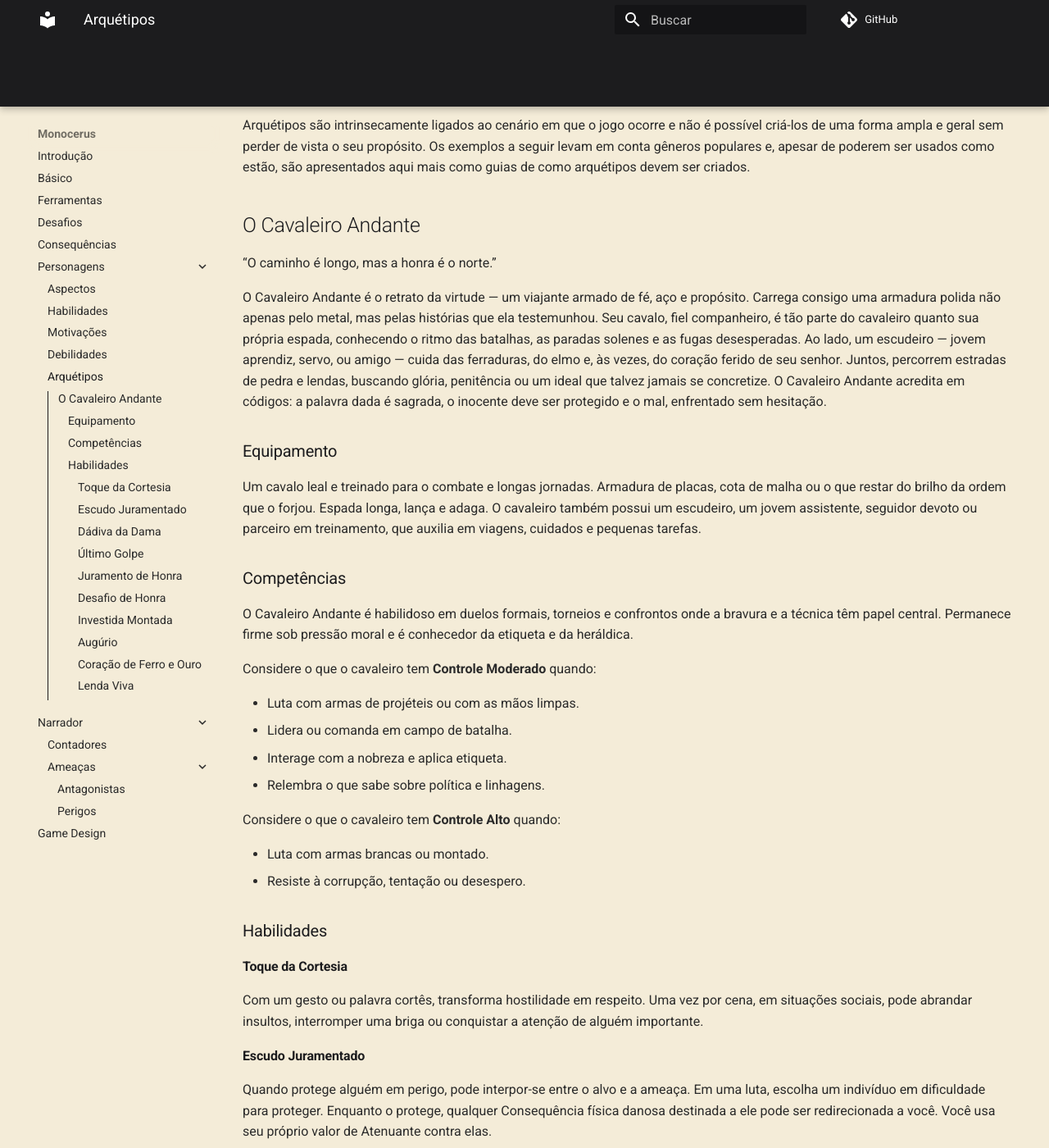
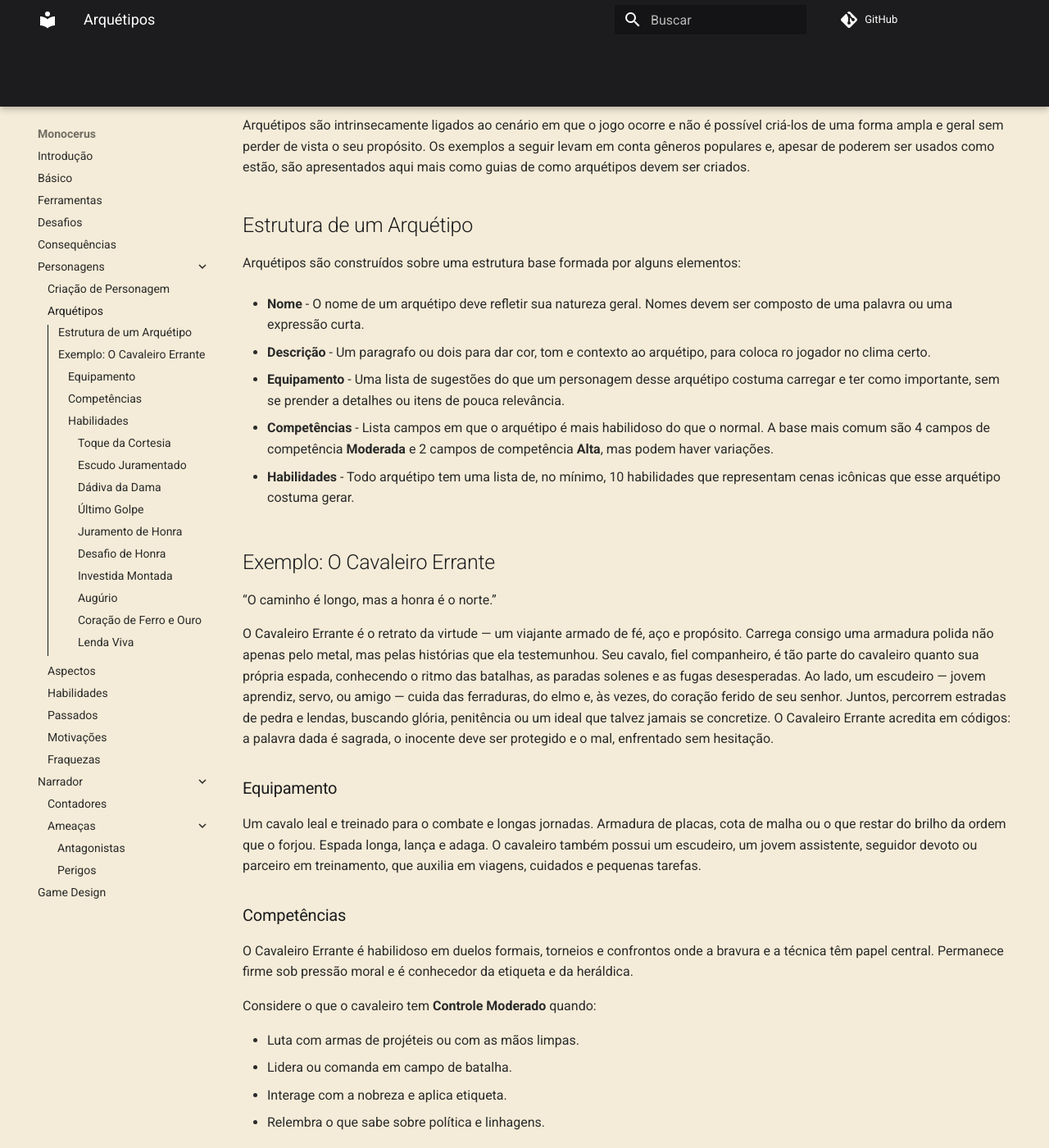
Before and after one commit to kriptolix/kriptolix.github.io, an MkDocs documentation site: the page built from docs/monocerus/personagens/arquetipos.md, in a window 1280 px wide and 1400 px high, scrolled down 555 px. Shown: the whole window at 82% size. Built offline with MkDocs 1.6.1 and Material for MkDocs 9.7.7, drawn with Linux system fonts in a browser that asks for light colours; comment, search, counter and statistics services are not loaded.

Commit message:
Passado e criação de peonagem adicionados

```diff
--- a/docs/monocerus/personagens/arquetipos.md
+++ b/docs/monocerus/personagens/arquetipos.md
@@ -18,16 +18,30 @@
 
 Arquétipos são intrinsecamente ligados ao cenário em que o jogo ocorre e não é possível criá-los de uma forma ampla e geral sem perder de vista o seu propósito. Os exemplos a seguir levam em conta gêneros populares e, apesar de poderem ser usados como estão, são apresentados aqui mais como guias de como arquétipos devem ser criados.
 
-## O Cavaleiro Andante
+## Estrutura de um Arquétipo
+
+Arquétipos são construídos sobre uma estrutura base formada por alguns elementos:
+
+* **Nome** - O nome de um arquétipo deve refletir sua natureza geral. Nomes devem ser composto de uma palavra ou uma expressão curta.
+
+* **Descrição** - Um paragrafo ou dois para dar cor, tom e contexto ao arquétipo, para coloca ro jogador no clima certo.
+
+* **Equipamento** - Uma lista de sugestões do que um personagem desse arquétipo costuma carregar e ter como importante, sem se prender a detalhes ou itens de pouca relevância.
+
+* **Competências** - Lista campos em que o arquétipo é mais habilidoso do que o normal. A base mais comum são 4 campos de competência **Moderada** e 2 campos de competência **Alta**, mas podem haver variações.
+
+* **Habilidades** - Todo arquétipo tem uma lista de, no mínimo, 10 habilidades que representam cenas icônicas que esse arquétipo costuma gerar.
+
+## Exemplo: O Cavaleiro Errante
 “O caminho é longo, mas a honra é o norte.”
 
-O Cavaleiro Andante é o retrato da virtude — um viajante armado de fé, aço e propósito. Carrega consigo uma armadura polida não apenas pelo metal, mas pelas histórias que ela testemunhou. Seu cavalo, fiel companheiro, é tão parte do cavaleiro quanto sua própria espada, conhecendo o ritmo das batalhas, as paradas solenes e as fugas desesperadas. Ao lado, um escudeiro — jovem aprendiz, servo, ou amigo — cuida das ferraduras, do elmo e, às vezes, do coração ferido de seu senhor. Juntos, percorrem estradas de pedra e lendas, buscando glória, penitência ou um ideal que talvez jamais se concretize. O Cavaleiro Andante acredita em códigos: a palavra dada é sagrada, o inocente deve ser protegido e o mal, enfrentado sem hesitação.
+O Cavaleiro Errante é o retrato da virtude — um viajante armado de fé, aço e propósito. Carrega consigo uma armadura polida não apenas pelo metal, mas pelas histórias que ela testemunhou. Seu cavalo, fiel companheiro, é tão parte do cavaleiro quanto sua própria espada, conhecendo o ritmo das batalhas, as paradas solenes e as fugas desesperadas. Ao lado, um escudeiro — jovem aprendiz, servo, ou amigo — cuida das ferraduras, do elmo e, às vezes, do coração ferido de seu senhor. Juntos, percorrem estradas de pedra e lendas, buscando glória, penitência ou um ideal que talvez jamais se concretize. O Cavaleiro Errante acredita em códigos: a palavra dada é sagrada, o inocente deve ser protegido e o mal, enfrentado sem hesitação.
 
 ### Equipamento
 Um cavalo leal e treinado para o combate e longas jornadas. Armadura de placas, cota de malha ou o que restar do brilho da ordem que o forjou. Espada longa, lança e adaga. O cavaleiro também possui um escudeiro, um jovem assistente, seguidor devoto ou parceiro em treinamento, que auxilia em viagens, cuidados e pequenas tarefas.
 
 ### Competências
-O Cavaleiro Andante é habilidoso em duelos formais, torneios e confrontos onde a bravura e a técnica têm papel central. Permanece firme sob pressão moral e é conhecedor da etiqueta e da heráldica.
+O Cavaleiro Errante é habilidoso em duelos formais, torneios e confrontos onde a bravura e a técnica têm papel central. Permanece firme sob pressão moral e é conhecedor da etiqueta e da heráldica.
 
 Considere o que o cavaleiro tem **Controle Moderado** quando:
 
--- a/mkdocs.yml
+++ b/mkdocs.yml
@@ -91,11 +91,13 @@
     - monocerus/jogo/desafios.md
     - monocerus/jogo/consequencias.md
     - Personagens:
+      - monocerus/personagens/criaçao.md
+      - monocerus/personagens/arquetipos.md
       - monocerus/personagens/aspectos.md
       - monocerus/personagens/habilidades.md
+      - monocerus/personagens/passados.md
       - monocerus/personagens/motivações.md
-      - monocerus/personagens/debilidades.md
-      - monocerus/personagens/arquetipos.md
+      - monocerus/personagens/fraquezas.md
     - Narrador:
       - monocerus/narrador/contadores.md
       - Ameaças:
```
Also changed, not shown: docs/monocerus/jogo/ferramentas.md (+1 -2 lines), docs/monocerus/personagens/criaçao.md (added, +20 -0 lines), docs/monocerus/personagens/fraquezas.md (renamed from docs/monocerus/personagens/debilidades.md, +3 -4 lines), docs/monocerus/personagens/habilidades.md (+4 -1 lines), docs/monocerus/personagens/index.md (deleted, +0 -9 lines), docs/monocerus/personagens/motivações.md (+6 -1 lines), docs/monocerus/personagens/passados.md (added, +25 -0 lines).
